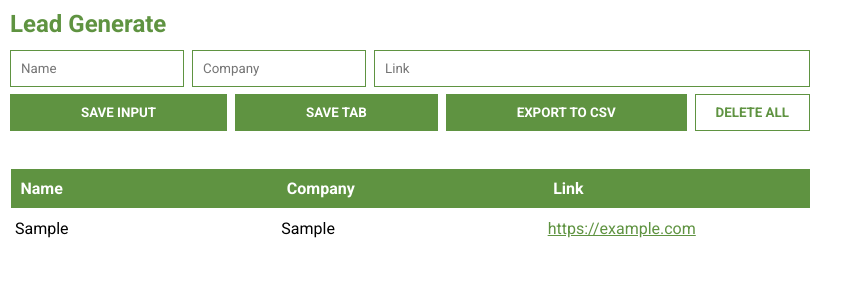
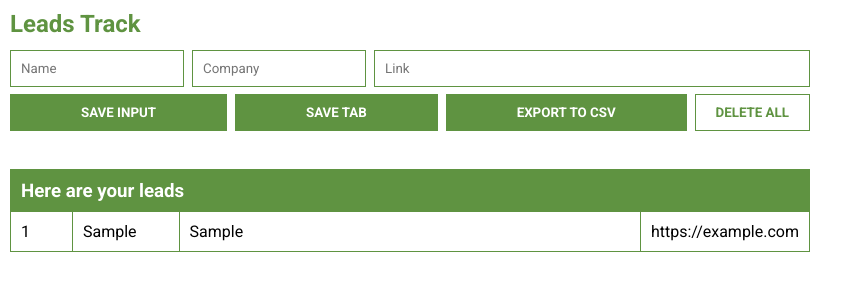
Before and after one commit to tytran112000/Lead-Tracker-v2, a plain HTML site: page index.html in a window 1280 px wide. Both pictures are taken after typing "Sample", "Sample", "https://example.com" into the empty fields and a click on the button "SAVE INPUT". Shown: the whole page, without its empty margins (0-863 px from the left). Drawn offline with Linux system fonts and the light colour scheme.

```diff
--- a/index.html
+++ b/index.html
@@ -8,10 +8,10 @@
     <link rel="preconnect" href="https://fonts.googleapis.com">
 <link rel="preconnect" href="https://fonts.gstatic.com" crossorigin>
 <link href="https://fonts.googleapis.com/css2?family=Roboto:wght@400;700&display=swap" rel="stylesheet">
-    <title>Lead Generator Version 2</title>
+    <title>Lead Tracker Version 2</title>
 </head>
 <body>
-    <div class="logo">Lead Generate</div>
+    <div class="logo">Leads Track</div>
     <div class="input-fields">
         <input placeholder="Name" type="text" id="name-input-el" required>
         <input placeholder="Company" type="text" id="company-input-el" required>
@@ -23,34 +23,23 @@
         <button id="export-btn">EXPORT TO CSV</button>
         <button id="delete-btn">DELETE ALL</button>
     </div>
-    <table class="leads-container">
-        <thead>
-            <tr>
-                <th>
-                    Name
-                </th>
-                <th>
-                    Company
-                </th>
-                <th>
-                    Link
-                </th>
-            </tr>
-        </thead>
-        <tbody>
-            <tr>
-                <td id="ul-el-name">
+    <div class="leads-container">
+        <h3 class="lead-header-title">Here are your leads</h3>
+            <ul>
+                <li id="ul-el-position">
 
-                </td>
-                <td id="ul-el-company">
+                </li>
+                <li id="ul-el-name">
 
-                </td>
-                <td id="ul-el-link">
+                </li>
+                <li id="ul-el-company">
 
-                </td>
-            </tr>
-        </tbody>
-    </table>
+                </li>
+                <li id="ul-el-link">
+
+                </li>
+            </ul>
+    </div>
     <script src="index.js"></script>
 </body>
 </html>
--- a/index.js
+++ b/index.js
@@ -2,15 +2,17 @@
 let myLeadNames = []
 let myLeadCompany = []
 let myLeadLinks = []
+let myLeadPosition = 0
 
 const nameInputEl = document.getElementById("name-input-el")
 const companyInputEl = document.getElementById("company-input-el")
 const linkInputEl = document.getElementById("link-input-el")
 
+
 const ulElName = document.getElementById("ul-el-name")
 const ulElCompany = document.getElementById("ul-el-company")
 const ulElLink = document.getElementById("ul-el-link")
-
+const ulElPosition = document.getElementById("ul-el-position")
 
 const inputBtn = document.getElementById("input-btn")
 const tabBtn = document.getElementById("tab-btn")
@@ -26,16 +28,24 @@ inputBtn.addEventListener("click", function(){
     companyInputEl.value = ""
     linkInputEl.value = ""
 
+    renderPosition()
     renderName(myLeadNames)
     renderCompany(myLeadCompany)
     renderLink(myLeadLinks)
 })
+function renderPosition(){
+    myLeadPosition ++
+    ulElPosition.innerHTML += `
+            <p id="lead-position">${myLeadPosition}</p>
+    `
+}
+
 
 function renderName(name){
     let listItemsName = ""
     for (let i = 0; i < name.length; i++) {
         listItemsName += `
-                <p>${name[i]}</p>
+                <p id="lead-name">${name[i]}</p>
         `
     }
     ulElName.innerHTML = listItemsName
@@ -45,7 +55,7 @@ function renderCompany(company){
     let listItemsCompany = ""
     for (let i = 0; i < company.length; i++) {
         listItemsCompany += `
-                <p>${company[i]}</p>
+                <p id="lead-company">${company[i]}</p>
         `
     }
     ulElCompany.innerHTML = listItemsCompany
@@ -57,7 +67,7 @@ function renderLink(links){
     let listItemsLink = ""
     for (let i = 0; i < links.length; i++) {
         listItemsLink += `
-                <a target='_blank' href='${links[i]}'>
+                <a target='_blank' href='${links[i]} id="lead-link'>
                     ${links[i]}
                 </a>
         `
--- a/style.css
+++ b/style.css
@@ -56,38 +56,35 @@ button {
 }
 .leads-container{
     margin-top: 2em;
+    border: 1px solid #5f9341;
+}
+.lead-header-title h3{
+    font-size: 1em;
+}
+.lead-header-title{
+
+    background: #5f9341;
+    color: white;
+    padding: 10px;
+}
+ul{
+    display: flex;
+    list-style-type: none;
+    column-gap: 2em;
+}
+li:nth-child(2), li:nth-child(3), li:nth-child(4){
+    border-left: 1px solid #5f9341;
+}
+li:nth-child(3){
+    flex-grow: 1;
 }
 
-table {
-    border-collapse: collapse;
-    width: 100%;
-    table-layout:fixed;
-    word-wrap: break-word;
+li > p, li > a{
+    padding: 10px;
 }
 
-th {
-    background-color: #5f9341;
-    padding: 10px;
-    color: white;
-    text-align: left;
-    outline: white;
-
-}
-
-td{
-    padding: 10px 10px 10px 4px;
-    border: 1px solid white;
-}
-tr:nth-child(even) {
-    background-color:#e0ffce
-}
-tr:nth-child(odd) {
-    background-color:white
-}
-
-
-
 a {
-    color: #5f9341;
+    color: black;
+    text-decoration: none;
     display: block;
 }
```
